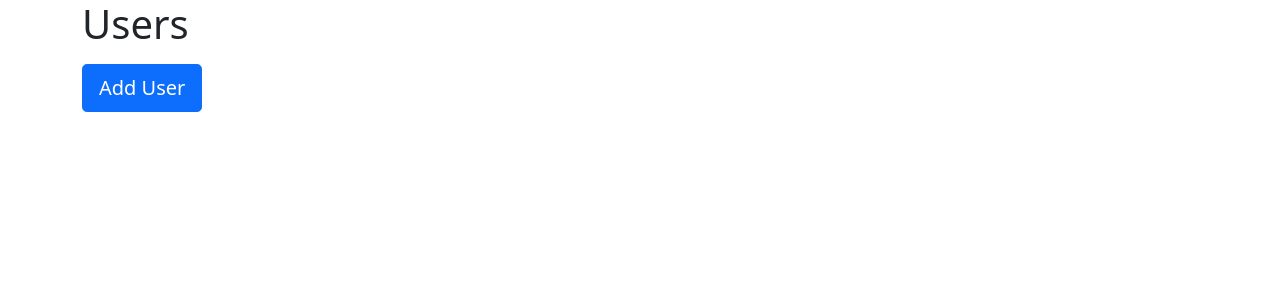
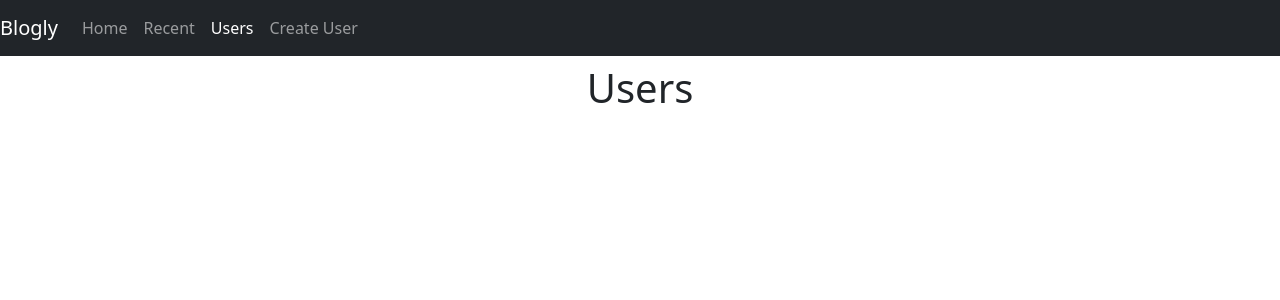
Before and after one commit to Woozical/sprinboard-23.1, a Flask app: page /users in a window 1280 px wide. Shown: the top 300 px of the page. Run offline with Flask 2, Linux system fonts and the light colour scheme.

Commit message:
recent stories page, more styling

```diff
--- a/app.py
+++ b/app.py
@@ -12,9 +12,16 @@
 connect_db(app)
 db.create_all()
 
+@app.route('/recent')
+def recent_view():
+    query = Post.query.order_by(Post.created_at.desc())
+    query = query.limit(5)
+    posts = query.all()
+    return render_template('recent.html', posts=posts)
+
 @app.route('/')
 def home_view():
-    return redirect('/users')
+    return redirect('/recent')
 
 @app.route('/users')
 def user_list_view():
--- a/static/style.css
+++ b/static/style.css
@@ -23,3 +23,18 @@
 .post-sig a{
     text-decoration: none;
 }
+
+.no-decor{
+    text-decoration: none;
+    color: black;
+    transition: color 250ms;
+}
+
+.no-decor:hover{
+    color: #4285F4
+}
+
+.h1-center{
+    margin-top: 1vh;
+    text-align: center;
+}
--- a/templates/base.html
+++ b/templates/base.html
@@ -9,6 +9,7 @@
     <title>{% block title %}{% endblock %}</title>
 </head>
 <body>
+    {% include 'navbar.html' %}
     {% with messages = get_flashed_messages(with_categories=True) %}
     {% if messages %}
     <div class="container flash-container">
--- a/templates/create-form.html
+++ b/templates/create-form.html
@@ -26,4 +26,8 @@
     <button class="btn btn-primary">Add</button>
 </form>
 </div>
+
+<script>
+    document.getElementById("nav-create-user").classList.add('active')
+</script>
 {% endblock %}
--- a/templates/list.html
+++ b/templates/list.html
@@ -4,12 +4,15 @@
 
 {% block content %}
 <div class="container">
-<h1>Users</h1>
-<ul>
+<h1 class="h1-center">Users</h1>
+<ul class="list-group">
     {% for user in users %}
-    <li><a href="/users/{{user.id}}">{{user.full_name}}</a></li>
+    <li class="list-group-item"><a href="/users/{{user.id}}">{{user.full_name}}</a></li>
     {% endfor %}
 </ul>
-<a href="/users/new" class="btn btn-primary btn-lg" role="button">Add User</a>
+<!-- <a href="/users/new" class="btn btn-primary btn-lg" role="button">Add User</a> -->
 </div>
+<script>
+    document.getElementById("nav-users").classList.add('active')
+</script>
 {% endblock %}
--- /dev/null
+++ b/templates/navbar.html
@@ -0,0 +1,14 @@
+<nav class="navbar navbar-expand-md navbar-dark bg-dark">
+    <a class="navbar-brand" href="#">Blogly</a>
+    <button class="navbar-toggler" type="button" data-toggle="collapse" data-target="#navbarNavAltMarkup" aria-controls="navbarNavAltMarkup" aria-expanded="false" aria-label="Toggle navigation">
+      <span class="navbar-toggler-icon"></span>
+    </button>
+    <div class="collapse navbar-collapse" id="navbarNavAltMarkup">
+      <div class="navbar-nav">
+        <a id="nav-home" class="nav-item nav-link" href="/">Home</a>
+        <a id="nav-recent" class="nav-item nav-link" href="/recent">Recent</a>
+        <a id="nav-users" class="nav-item nav-link" href="/users">Users</a>
+        <a id="nav-create-user" class="nav-item nav-link" href="/users/new">Create User</a>
+      </div>
+    </div>
+  </nav>
--- a/templates/post.html
+++ b/templates/post.html
@@ -18,7 +18,7 @@
         <div>
         <button formmethod="GET" formaction="/posts/{{post.id}}/edit" class="form-control btn btn-outline-primary btn-sm">Edit</button>
         <button formmethod="POST" formaction="/posts/{{post.id}}/delete" class="form-control btn btn-outline-danger btn-sm">Delete</button>
-        <button formmethod="GET" formaction="/users" class="form-control btn btn-outline-dark btn-sm">Return</button>
+        <button formmethod="GET" formaction="/" class="form-control btn btn-outline-dark btn-sm">Return</button>
         </div>
     </form>
 </div>
```
Also changed, not shown: templates/recent.html (added, +31 -0 lines).
